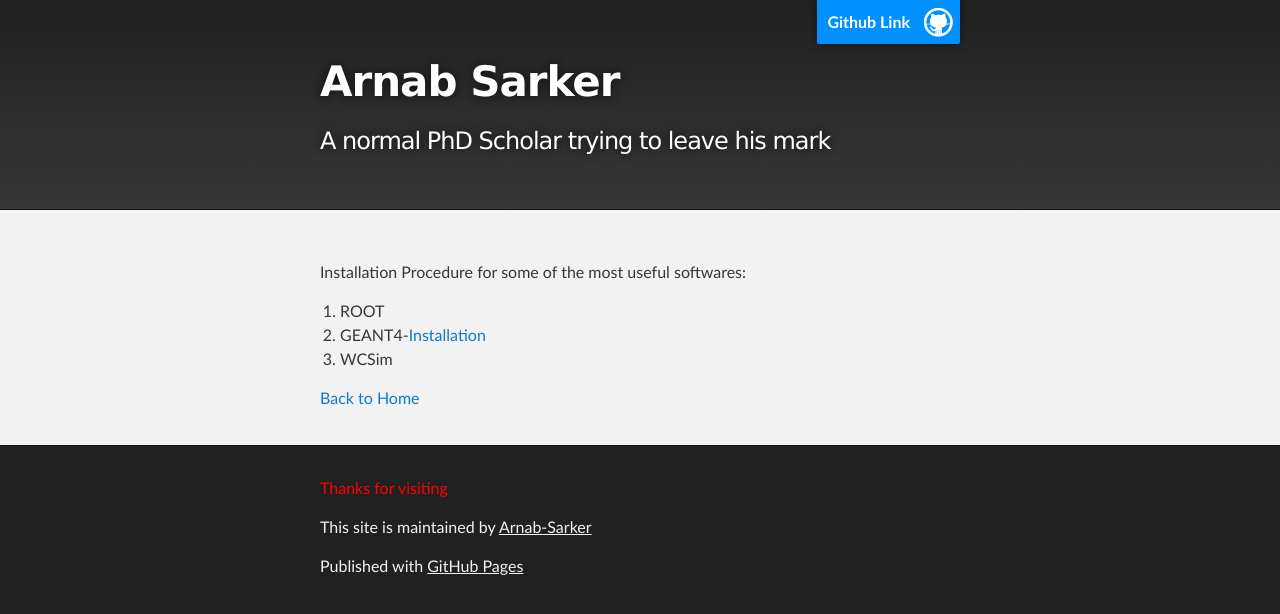
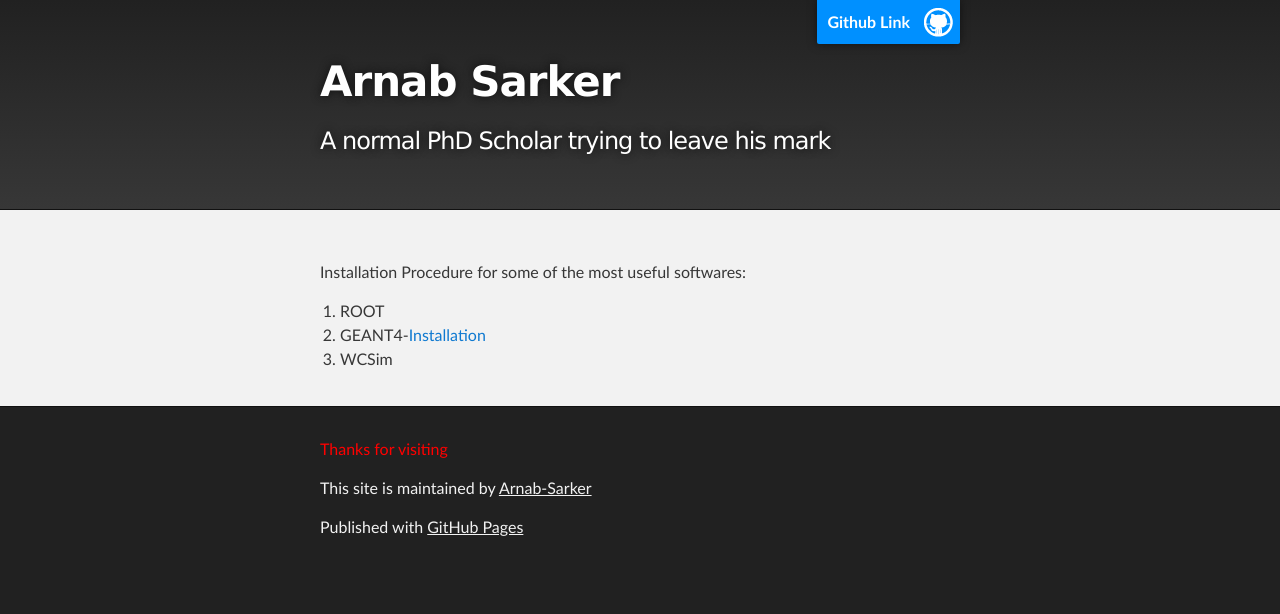
Before and after one commit to Arnab-Sarker/aaaa, a Jekyll site: the page built from Pages/software_installations.md, in a window 1280 px wide. Shown: the top 614 px of the page. Built offline with Jekyll 4.4.1, drawn with Linux system fonts in a browser that asks for light colours; our own code applies the rules of GitHub Pages for plain Markdown files.

Commit message:
Update software_installations.md

```diff
--- a/Pages/software_installations.md
+++ b/Pages/software_installations.md
@@ -3,7 +3,3 @@ Installation Procedure for some of the most useful softwares:
 1. ROOT
 2. GEANT4-[Installation](https://drive.google.com/file/d/1YFhSud5RJuBtSFvo_JpQos0MlkSzHdaD/view?usp=sharing)
 3. WCSim
-
-
-
-[Back to Home](https://arnab-sarker.github.io/arnabron/)
```
